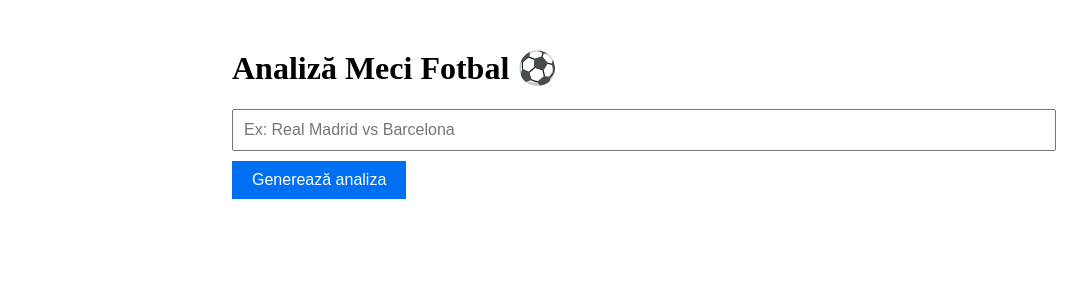
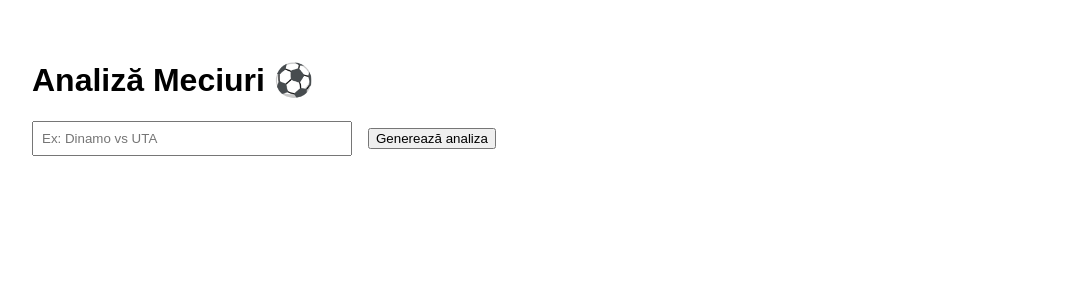
Before and after one commit to LucyOFM7474/Copilot-Football-Predictor, a Next.js app: page / in a window 1280 px wide. Shown: the top 300 px of the page, without its empty margins (8-1095 px from the left). Built offline with nearby package versions, Linux system fonts and the light colour scheme.

Commit message:
Update index.tsx

```diff
--- a/src/pages/index.tsx
+++ b/src/pages/index.tsx
@@ -1,64 +1,38 @@
 import { useState } from 'react';
-import { sendMessage } from '../utils/openai';
+import AnalysisResult from '../components/AnalysisResult';
 
 export default function Home() {
   const [match, setMatch] = useState('');
+  const [result, setResult] = useState('');
   const [loading, setLoading] = useState(false);
-  const [result, setResult] = useState('');
 
-  const handleSubmit = async (e: React.FormEvent) => {
-    e.preventDefault();
+  const handleAnalyze = async () => {
     setLoading(true);
-    setResult('');
-
-    try {
-      const analysis = await sendMessage(match);
-      setResult(analysis);
-    } catch (error) {
-      setResult('A apărut o eroare. Încearcă din nou.');
-    } finally {
+    const res = await fetch('/api/analyze', {
+      method: 'POST',
+      headers: { 'Content-Type': 'application/json' },
+      body: JSON.stringify({ match }),
+    });
+    const data = await res.json();
+    setResult(data.result);
     setLoading(false);
-    }
   };
 
   return (
-    <div style={{ maxWidth: 800, margin: '0 auto', padding: 20 }}>
-      <h1>Analiză Meci Fotbal ⚽</h1>
-      <form onSubmit={handleSubmit}>
+    <div style={{ padding: '2rem', fontFamily: 'Arial' }}>
+      <h1>Analiză Meciuri ⚽</h1>
       <input
         type="text"
         value={match}
         onChange={(e) => setMatch(e.target.value)}
-          placeholder="Ex: Real Madrid vs Barcelona"
-          style={{
-            width: '100%',
-            padding: '10px',
-            fontSize: '16px',
-            marginBottom: '10px',
-          }}
-          required
+        placeholder="Ex: Dinamo vs UTA"
+        style={{ width: '300px', padding: '0.5rem', marginRight: '1rem' }}
       />
-        <button
-          type="submit"
-          disabled={loading}
-          style={{
-            padding: '10px 20px',
-            fontSize: '16px',
-            backgroundColor: '#0070f3',
-            color: 'white',
-            border: 'none',
-            cursor: 'pointer',
-          }}
-        >
+      <button onClick={handleAnalyze} disabled={loading}>
         {loading ? 'Se generează...' : 'Generează analiza'}
       </button>
-      </form>
 
-      {result && (
-        <div style={{ marginTop: 30, whiteSpace: 'pre-wrap', background: '#f9f9f9', padding: 20 }}>
-          {result}
-        </div>
-      )}
+      {result && <AnalysisResult result={result} />}
     </div>
   );
 }
```
Lines whose indentation alone changed are shown as unchanged.
